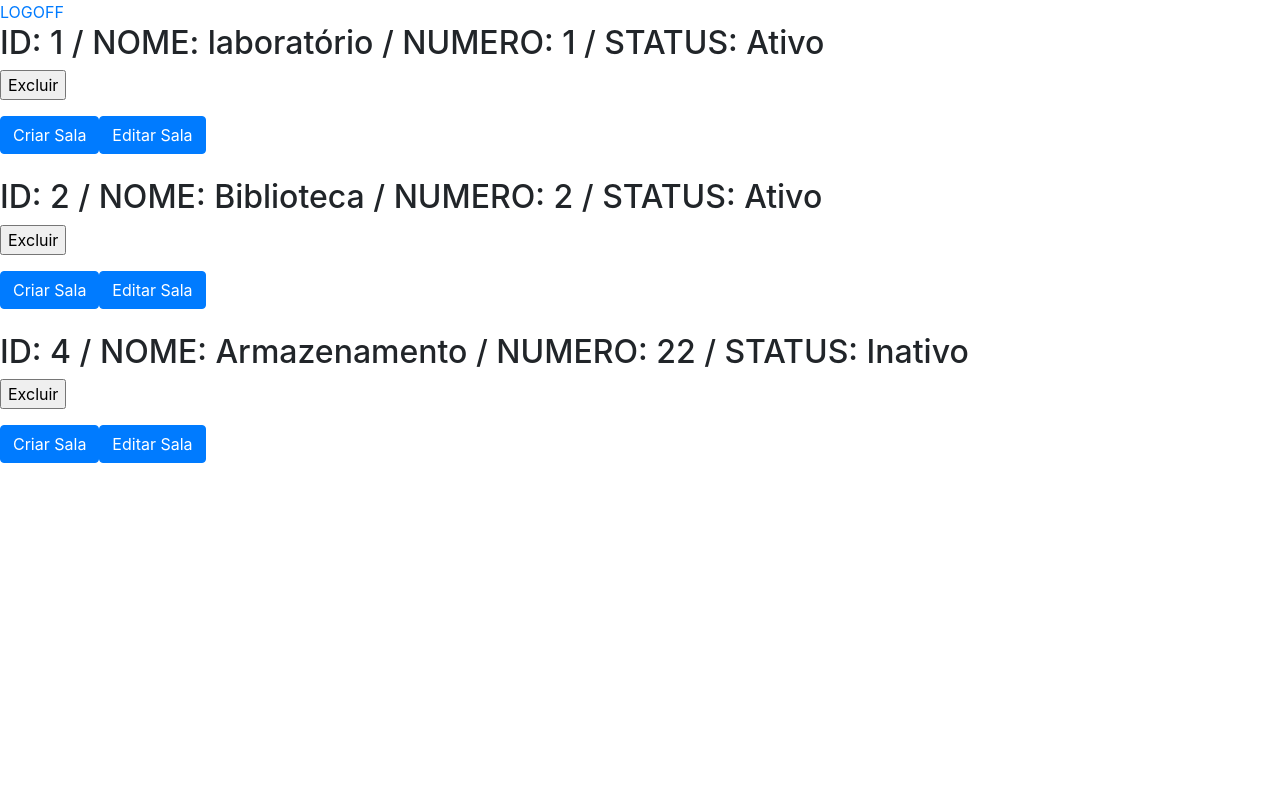
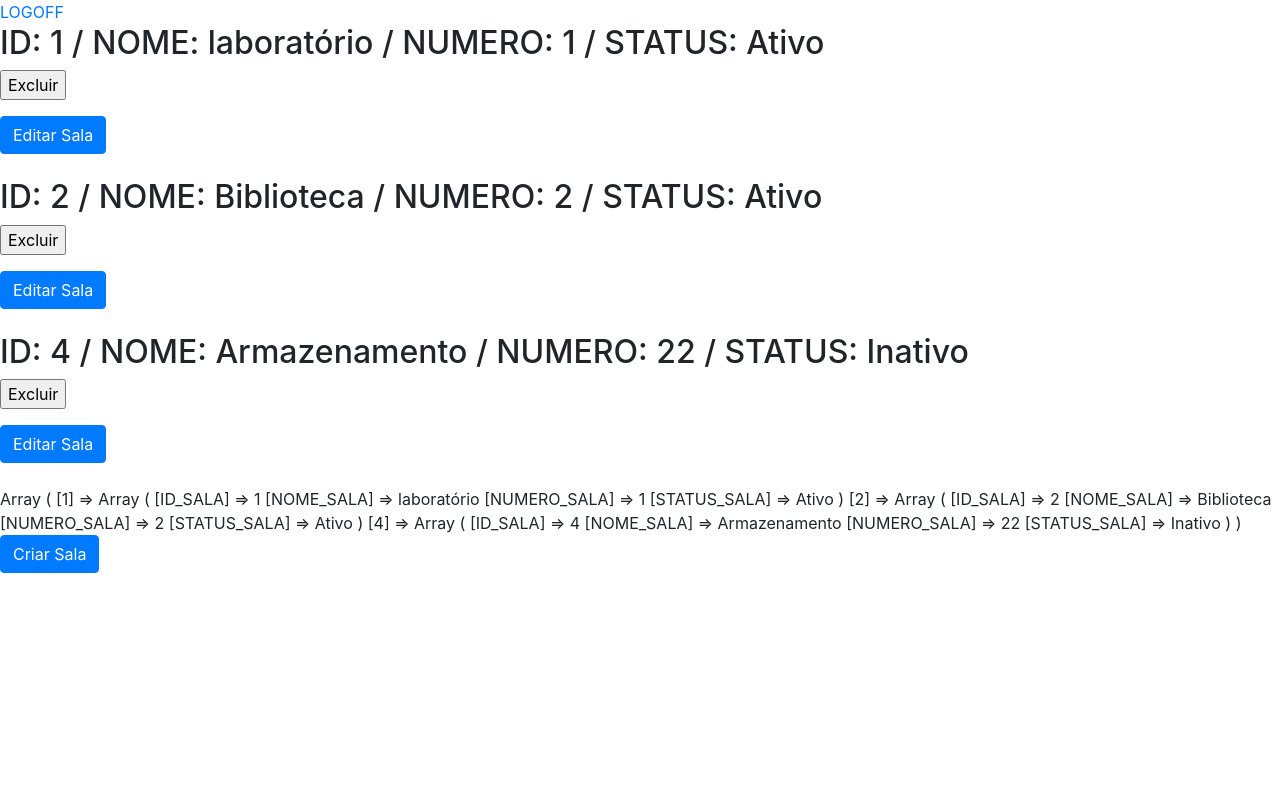
Before and after one commit to Breno-S/DoorSense_BackEnd, a PHP site: page /home.php in a window 1280 px wide. Run offline with PHP 8.4, Linux system fonts and the light colour scheme; a user stored in the database is signed in; data comes from the database, SQL or seed files in the repository; data that the repository does not hold is empty.

Commit message:
Add files via upload

```diff
--- a/controller_editar.php
+++ b/controller_editar.php
@@ -26,7 +26,7 @@ if (isset($_POST['id_sala'])) {
 
     if (mysqli_num_rows($resultadoVerificacao) > 0) {
         $_SESSION['msg'] = "<p class='text-center' style='color: red;'>Já existe uma sala com o mesmo nome ou número.</p>";
-        //header('Location: ./home.php');
+        header('Location: ./home.php');
         exit();
     } else {
         // Atualizar as informações no banco
@@ -37,11 +37,11 @@ if (isset($_POST['id_sala'])) {
 
         if ($resultadoAtualizacao) {
             $_SESSION['msg'] = "<p class='text-center' style='color: green;'>Sala atualizada com sucesso!</p>";
-           // header('Location: ./home.php');
+           header('Location: ./home.php');
             exit();
         } else {
             $_SESSION['msg'] = "<p class='text-center' style='color: red;'>Erro ao atualizar sala.</p>";
-           // header('Location: ./home.php');
+           header('Location: ./home.php');
             exit();
         }
     }
--- a/home.php
+++ b/home.php
@@ -2,7 +2,7 @@
         session_start();
         include_once('conexao.php');
 
-
+        $tabela = [];
 
         // Verificar se o usuário está logado
         if (!isset($_SESSION['ID_ADMIN'])) {
@@ -11,8 +11,8 @@
         }
 
         $id = $_SESSION['ID_ADMIN'];
-
-        $sql = "SELECT * FROM sala";
+        $id_sala = $_POST['id_sala'];
+        $sql = "SELECT * FROM sala ";
         $result = mysqli_query($conn, $sql);
 
         if (mysqli_num_rows($result) > 0) {
@@ -35,6 +35,7 @@
 
             // Loop para exibir informações sobre as salas
             while ($row = mysqli_fetch_assoc($result)) {
+                $tabela[$row['ID_SALA']] = $row;
                 echo '<div>';
                 echo '<h2>ID: ' . $row['ID_SALA'] . ' / NOME: ' . $row['NOME_SALA'] . ' / NUMERO: ' . $row['NUMERO_SALA'] . ' / STATUS: ' . $row['STATUS_SALA'] . '</h2>';
 
@@ -44,9 +45,7 @@
                 $_SESSION['sala'] = $row['ID_SALA'];
                 echo '<input type="submit" value="Excluir">';
                 echo '</form>';
-
-                echo'<button type="button" class="btn btn-primary" data-toggle="modal" data-target="#criarSalaModal">Criar Sala</button>';
-
+                //Adicionar o botão de
                 echo'<button type="button" class="btn btn-primary" data-toggle="modal" data-target="#editarSalaModal">Editar Sala</button>';
 
                 echo '</div><br>';
@@ -59,12 +58,13 @@
         }
 
         mysqli_close($conn);
+        print_r($tabela);
     ?>
 <!DOCTYPE html>
 <html>
 <head>
     <title>Salas</title>
-    <!-- Adicione essas linhas no cabeçalho do seu HTML -->
+    <header><?php echo'<button type="button" class="btn btn-primary" data-toggle="modal" data-target="#criarSalaModal">Criar Sala</button>';?></header>
 
     <!-- Importação do CSS do Bootstrap -->
     <link rel="stylesheet" href="https://stackpath.bootstrapcdn.com/bootstrap/4.5.2/css/bootstrap.min.css">
@@ -78,41 +78,38 @@
 <body>
 
 <!-- Modal de Criação de Sala -->
-<div class="modal fade" id="editarSalaModal" tabindex="-1" role="dialog" aria-labelledby="editarSalaModalLabel" aria-hidden="true">
+<div class="modal fade" id="criarSalaModal" tabindex="-1" role="dialog" aria-labelledby="criarSalaModalLabel" aria-hidden="true">
     <div class="modal-dialog" role="document">
         <div class="modal-content">
-            <form id="editarSalaForm" action="controller_editar.php" method="post">
+            <form id="criarSalaForm" action="controller_criar.php" method="post">
                 <div class="modal-header">
-                    <h5 class="modal-title" id="editarSalaModalLabel">Editar Sala</h5>
+                    <h5 class="modal-title" id="criarSalaModalLabel">Criar Sala</h5>
                     <button type="button" class="close" data-dismiss="modal" aria-label="Fechar">
                         <span aria-hidden="true">&times;</span>
                     </button>
                 </div>
                 <div class="modal-body">
-                    <input type="hidden" name="id_sala" id="idSala">
-                    <label for="nomeSala">Nome da Sala:</label>
-                    <input type="text" id="nomeSala" name="nomeSala" class="form-control">
-                    <label for="numeroSala">Número da Sala:</label>
-                    <input type="number" id="numeroSala" name="numeroSala" class="form-control">
+                    <label for="nomeSalaCriar">Nome da Sala:</label>
+                    <input type="text" id="nomeSalaCriar" name="nomeSalaCriar" class="form-control">
+                    <label for="numeroSalaCriar">Número da Sala:</label>
+                    <input type="number" id="numeroSalaCriar" name="numeroSalaCriar" class="form-control">
                     <div class="form-check">
-                        <input type="radio" id="statusAtivo" name="statusSala" class="form-check-input" value="Ativo">
-                        <label class="form-check-label" for="statusAtivo">Ativo</label>
+                        <input type="radio" id="statusAtivoCriar" name="statusSalaCriar" class="form-check-input" value="Ativo">
+                        <label class="form-check-label" for="statusAtivoCriar">Ativo</label>
                     </div>
                     <div class="form-check">
-                        <input type="radio" id="statusInativo" name="statusSala" class="form-check-input" value="Inativo">
-                        <label class="form-check-label" for="statusInativo">Inativo</label>
+                        <input type="radio" id="statusInativoCriar" name="statusSalaCriar" class="form-check-input" value="Inativo">
+                        <label class="form-check-label" for="statusInativoCriar">Inativo</label>
                     </div>
                 </div>
                 <div class="modal-footer">
                     <button type="button" class="btn btn-secondary" data-dismiss="modal">Cancelar</button>
-                    <button type="submit" class="btn btn-primary">Atualizar</button>
+                    <button type="submit" class="btn btn-primary">Criar</button>
                 </div>
             </form>
         </div>
     </div>
 </div>
-
-
 
     <!-- Modal de Edição de Sala -->
     <div class="modal fade" id="editarSalaModal" tabindex="-1" role="dialog" aria-labelledby="editarSalaModalLabel" aria-hidden="true">
@@ -128,11 +125,11 @@
                 <form action="./controller_editar.php" method="post">
                     <div class="modal-body">
                         <label for="nomeSala">Nome da Sala:</label>
-                        <input type="text" id="nomeSala" class="form-control">
+                        <input type="text" id="nomeSala" value="<?php $tabela[$row['NOME_SALA']] ?>" class="form-control">
                         <label for="numeroSala">Número da Sala:</label>
-                        <input type="number" id="numeroSala" class="form-control">
+                        <input type="number" id="numeroSala" value="<?php $tabela[$row['NUMERO_SALA']] ?>" class="form-control">
                         <label for="statusSala">Status da Sala:</label>
-                        <select name="statusSala" id="status" class="form-control required">
+                        <select name="statusSala" id="status" value="<?php $tabela[$row['STATUS_SALA']] ?>" class="form-control required">
                             <option value="status">Ativo</option>
                             <option value="status">Inativo</option>
                         </select>
@@ -140,12 +137,8 @@
             </div>
             <div class="modal-footer">
                 <button type="button" class="btn btn-secondary" data-dismiss="modal">Cancelar</button>
+                <input type="submit" value="Okay" id="editarSalaBtn">
 
-
-
-
-
-                <input type="submit" value="Okay" id="editarSalaBtn">
             </div>
             </form>
         </div>
--- a/todo.txt
+++ b/todo.txt
@@ -1,3 +1,5 @@
-Usar msqli orientado a objetos para preparar as strings de consulta
+preparar as strings de consulta
 
 Arrumar a estrutura das pastas (separar os controllers)
+
+criar esqueleto de API
```
Also changed, not shown: api/index.php (added, +31 -0 lines), api/plano.txt (added, +38 -0 lines), controller_criar.php (+36 -0 lines).
